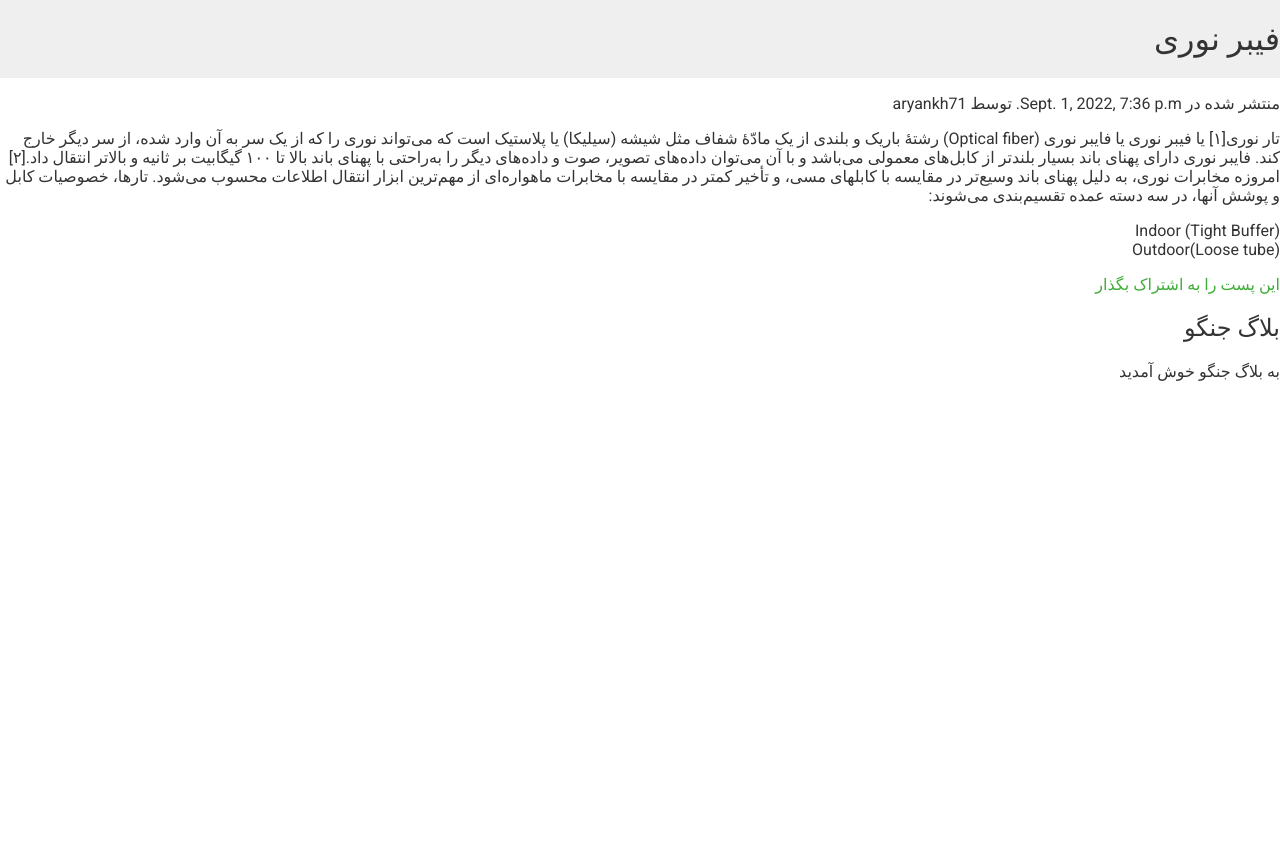
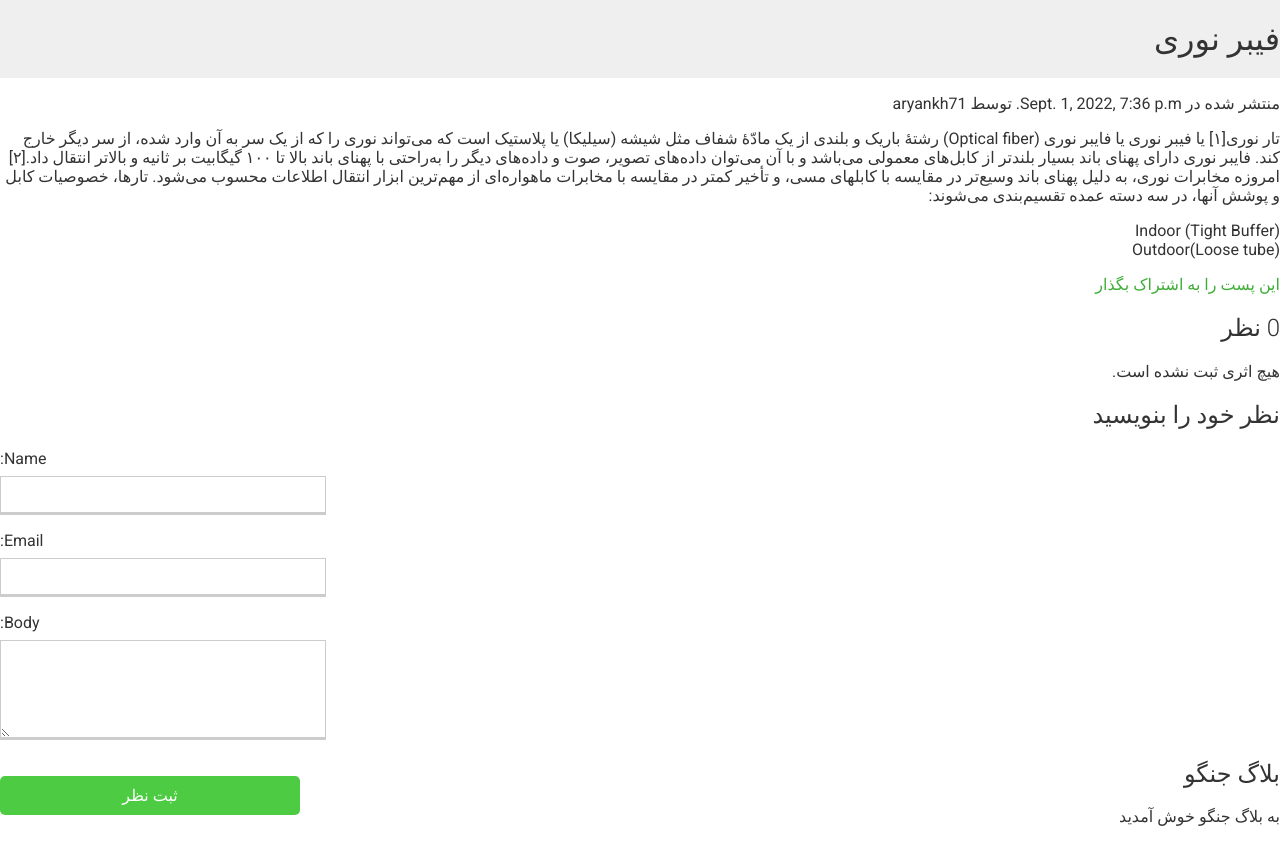
Before and after one commit to PerisaLand/TestProject, a Django app: a page that uses blog/templates/blog/post/detail.html in a window 1280 px wide. Before the commit the page ends 381 px from the top, so only its background shows below. Run offline with Django 4.2, Linux system fonts and the light colour scheme; data comes from the database, SQL or seed files in the repository; both versions use the stored data as it was after the commit; data that the repository does not hold is empty.

Commit message:
saturdaynoon

```diff
--- a/blog/forms.py
+++ b/blog/forms.py
@@ -1,7 +1,14 @@
 from django import forms
+from .models import Comment
 
 
 class EmailPostForm(forms.Form):
     name = forms.CharField(max_length=50, label='نام', error_messages={'request': 'این فیلد الزامی است'})
     to = forms.EmailField()
     comment = forms.CharField(required=False, widget=forms.Textarea)
+
+class CommentForm(forms.ModelForm):
+    class Meta:
+        model = Comment
+        fields = ('name', 'email', 'body')
+        # exclude = ('post', 'created', 'updated', 'active')
--- a/blog/models.py
+++ b/blog/models.py
@@ -56,3 +56,23 @@ class Post(models.Model):
 
     def __str__(self):
         return self.title
+
+
+class Comment(models.Model):
+    post = models.ForeignKey(Post,
+                             on_delete=models.CASCADE,
+                             related_name='comments')
+    name = models.CharField(max_length=90)
+    email = models.EmailField()
+    body = models.TextField()
+    created = models.DateTimeField(auto_now_add=True)
+    updated = models.DateTimeField(auto_now=True)
+    active = models.BooleanField(default=True)
+
+    class Meta:
+        ordering = ('created',)
+        verbose_name = 'نظرات'
+        verbose_name_plural = 'نظرات'
+
+    def __str__(self):
+        return f"نظر توسط {self.name} در {self.post}"
--- a/blog/templates/blog/post/detail.html
+++ b/blog/templates/blog/post/detail.html
@@ -5,4 +5,30 @@
     <p class="date">منتشر شده در {{ post.publish }} توسط {{ post.author }}</p>
     {{ post.body|linebreaks }}
     <p><a href="{% url 'blog:post_share' post.id %}">این پست را به اشتراک بگذار</a></p>
+
+    {% with comments.count as total_comments %}
+        <h2>
+        {{ total_comments }} نظر
+        </h2>
+    {% endwith %}
+
+    {% for comment in comments %}
+        <div class="comment">
+            <p class="info">نظر توسط {{ comment.name }} در تاریخ {{ comment.created }}</p>
+            {{ comment.body|linebreaks }}
+        </div>
+        {% empty %}
+            <p>هیچ اثری ثبت نشده است.</p>
+    {% endfor %}
+
+    {%  if new_comment %}
+        <h2>نظر شما با موفقیت ثبت شد</h2>
+    {% else %}
+        <h2>نظر خود را بنویسید</h2>
+        <form method="post">
+            {{ comment_form.as_p }}
+            {% csrf_token %}
+            <input type="submit" value="ثبت نظر">
+        </form>
+    {% endif %}
 {% endblock %}
--- a/blog/views.py
+++ b/blog/views.py
@@ -2,7 +2,7 @@ from django.shortcuts import render, get_object_or_404
 from .models import Post
 from django.core.paginator import Paginator, PageNotAnInteger, EmptyPage
 from django.views.generic import ListView
-from .forms import EmailPostForm
+from .forms import EmailPostForm, CommentForm
 from django.core.mail import send_mail
 
 # Create your views here.
@@ -52,11 +52,26 @@ def post_share(request, post_id):
             sent = True
     else:
         form = EmailPostForm()
-
+    #     hate = {
+    #         'post': post
+    #     }
+    # return render(request, 'blog/post/share.html', hate, {'form': form})
     return render(request, 'blog/post/share.html', {'post': post, 'form': form, 'sent': sent})
 
 
 def post_detail(request, year, month, day, slug):
     post = get_object_or_404(Post, slug=slug, status='published', publish__year=year, publish__month=month,
                              publish__day=day)
-    return render(request, 'blog/post/detail.html', {'post': post})
+    comments = post.comments.filter(active=True)
+
+    new_comment = None
+
+    if request.method == 'POST':
+        comment_form = CommentForm(data=request.POST)
+        if comment_form.is_valid():
+            new_comment = comment_form.save(commit=False)
+            new_comment.post = post
+            new_comment.save()
+    else:
+        comment_form =CommentForm()
+    return render(request, 'blog/post/detail.html', {'post': post, 'comments': comments, 'new_comment': new_comment, 'comment_form': comment_form})
--- a/firstsite/settings.py
+++ b/firstsite/settings.py
@@ -74,7 +74,7 @@ WSGI_APPLICATION = 'firstsite.wsgi.application'
 DATABASES = {
     'default': {
         'ENGINE': 'django.db.backends.sqlite3',
-        'NAME': BASE_DIR / 'db.sqlite3',
+        'NAME': 'mydatabase',
     }
 }
 
```
Also changed, not shown: blog/admin.py (+11 -1 lines), blog/migrations/0001_initial.py (added), blog/migrations/0002_alter_comment_options.py (added), blog/migrations/__init__.py (added), db.sqlite3, 1 other file.
